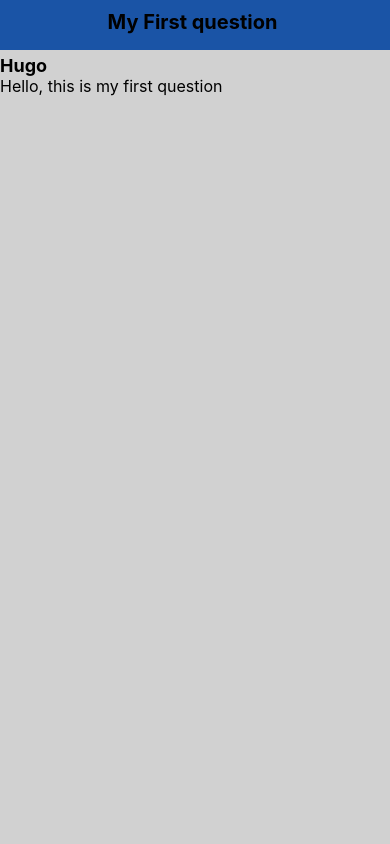
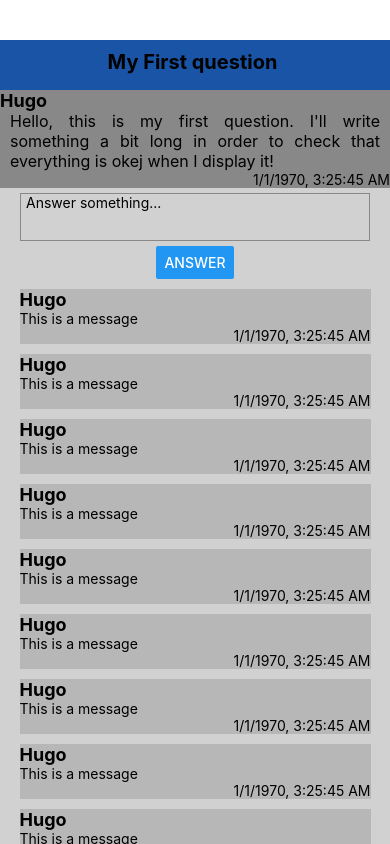
Before and after one commit to hcurtillet/DMA, a React Native app in the folder CourseFlowNative/: screen / in a window 390 px wide. Built offline with nearby package versions, Linux system fonts and the light colour scheme.

Commit message:
Forum display working

```diff
--- a/CourseFlowNative/components/Forum.js
+++ b/CourseFlowNative/components/Forum.js
@@ -1,62 +1,125 @@
 import React from "react";
-import { StyleSheet, View, Text, TextInput, Button, FlatList } from "react-native";
+import { StyleSheet, View, Text, TextInput, Button, FlatList, SafeAreaView, StatusBar } from "react-native";
+import Message from "./Message";
 
-class Forum extends React.Component{
-    constructor(props){
+class Forum extends React.Component {
+    constructor(props) {
         super(props);
         this.state = {
-            question:{title:"My First question", text:"Hello, this is my first question", userName: "Hugo"},
-            messages:[],
-            answerInput:""
+            question: { title: "My First question", text: "Hello, this is my first question. I'll write something a bit long in order to check that everything is okej when I display it!", userName: "Hugo", date: { seconds: 12345 } },
+            messages: [{text: "This is a message", userName: "Hugo",date: { seconds: 12345 } },
+            {text: "This is a message", userName: "Hugo",date: { seconds: 12345 }},
+            {text: "This is a message", userName: "Hugo",date: { seconds: 12345 }},
+            {text: "This is a message", userName: "Hugo",date: { seconds: 12345 }},
+            {text: "This is a message", userName: "Hugo",date: { seconds: 12345 }},
+            {text: "This is a message", userName: "Hugo",date: { seconds: 12345 }},
+            {text: "This is a message", userName: "Hugo",date: { seconds: 12345 }},
+            {text: "This is a message", userName: "Hugo",date: { seconds: 12345 }},
+            {text: "This is a message", userName: "Hugo",date: { seconds: 12345 }},
+            {text: "This is a message", userName: "Hugo",date: { seconds: 12345 }},
+            {text: "This is a message", userName: "Hugo",date: { seconds: 12345 }},
+            {text: "This is a message", userName: "Hugo",date: { seconds: 12345 }},
+            {text: "This is a message", userName: "Hugo",date: { seconds: 12345 }}  ],
+            answerInput: ""
         };
     }
-    render(){
-        return(
+    toDate(seconds) {
+        const dateObject = new Date(seconds * 1000);
+        return dateObject.toLocaleString();
+    }
+    render() {
+        return (
+            <SafeAreaView style={{ flex: 1, paddingTop:40 }}>
                 <View style={styles.maincontainer}>
                     <View style={styles.questiontitle}>
                         <Text style={styles.titletext}>{this.state.question.title}</Text>
                     </View>
                     <View style={styles.questioncontainer}>
                         <Text style={styles.usertext}>{this.state.question.userName}</Text>
-                <Text style ={styles.questiontext}>{this.state.question.text}</Text>
+                        <Text style={styles.questiontext}>{this.state.question.text}</Text>
+                        <Text style={styles.datetext}>{this.toDate(this.state.question.date.seconds)}</Text>
                     </View>
+                    <TextInput multiline={true}
+                    numberOfLines={4}
+                    style={styles.textinput}
+                    placeholder='Answer something...'
+                    onChangeText={(text) => this.setState({answerInput: text})}
+                    onSubmitEditing={() => {}}
+                    />
+                    <View style={styles.buttonview}>
+                        <Button
+                            style={styles.button}
+                            title='Answer'
+                        />
                     </View>
+                    <FlatList
+                        data={this.state.messages}
+                        renderItem={({item}) => <Message message={item}/>}
+                    />
+                </View>
+            </SafeAreaView>
         );
     }
 }
 
 const styles = StyleSheet.create({
-    maincontainer:{
-        marginTop:0,
-        flex:1,
-        backgroundColor:"#D1D1D1"
+    maincontainer: {
+        marginTop: 0,
+        flex: 1,
+        backgroundColor: "#D1D1D1"
     },
-    questiontitle:{
+    questiontitle: {
         backgroundColor: "#1A54A6",
-        height:50,
+        height: 50,
         alignItems: 'center'
     },
-    questioncontainer:{
-        marginTop:5,
-        marginBottom:5,
-        textAlign: "justify"
+    questioncontainer: {
+        marginBottom: 5,
+        textAlign: "justify",
+        backgroundColor: "#888888"
 
     },
     titletext: {
         marginTop: 10,
-        marginBottom:10,
+        marginBottom: 10,
         fontWeight: 'bold',
         fontSize: 20,
         flex: 1,
         flexWrap: 'wrap',
         paddingRight: 5
     },
-      usertext:{
+    usertext: {
         fontWeight: 'bold',
-          fontSize:18,
+        fontSize: 18,
     },
-      questiontext:{
-          fontSize:16
+    questiontext: {
+        fontSize: 16,
+        textAlign: "justify",
+        marginHorizontal: 10
+    },
+    datetext: {
+        fontSize: 14,
+        textAlign: "right"
+    },
+    textinput: {
+        textAlignVertical:'top',
+        marginLeft: 20,
+        marginRight: 20,
+        borderColor: '#888888',
+        borderWidth: 1,
+        paddingLeft: 5,
+        marginBottom:5,
+        maxHeight:300
+    },
+    buttonview: {
+        alignItems:'center',
+    },
+    button: {
+        marginLeft:20,
+        marginRight:20,
+        marginTop:5,
+        color: "#F5F5F5",
+        backgroundColor: "red"
     }
 })
 
--- /dev/null
+++ b/CourseFlowNative/components/Message.js
@@ -0,0 +1,45 @@
+import React from "react";
+import { View, StyleSheet, Text} from "react-native";
+
+class Message extends React.Component {
+    toDate(seconds) {
+        const dateObject = new Date(seconds * 1000);
+        return dateObject.toLocaleString();
+    }
+    render(){
+        const message = this.props.message;
+        return(
+            <View style={{alignItems:'center'}}>
+                <View style={styles.maincontainer}>
+                    <Text style={styles.usertext}>{message.userName}</Text>
+                    <Text style={styles.questiontext}>{message.text}</Text>
+                    <Text style={styles.datetext}>{this.toDate(message.date.seconds)}</Text>
+                </View>
+            </View>
+        )
+    }
+}
+
+const styles = StyleSheet.create({
+    maincontainer:{
+        justifyContent:'center',
+        marginTop:10,
+        width: '90%',
+        backgroundColor: "#AAAA"
+    },
+    usertext: {
+        fontWeight: 'bold',
+        fontSize: 18,
+    },
+    messagetext: {
+        fontSize: 16,
+        textAlign: "justify",
+        marginHorizontal: 10
+    },
+    datetext: {
+        fontSize: 14,
+        textAlign: "right"
+    }
+})
+
+export default Message;
```
Also changed, not shown: 1 other file (tests, documents, lock files or other folders). Lines whose indentation alone changed are shown as unchanged.
